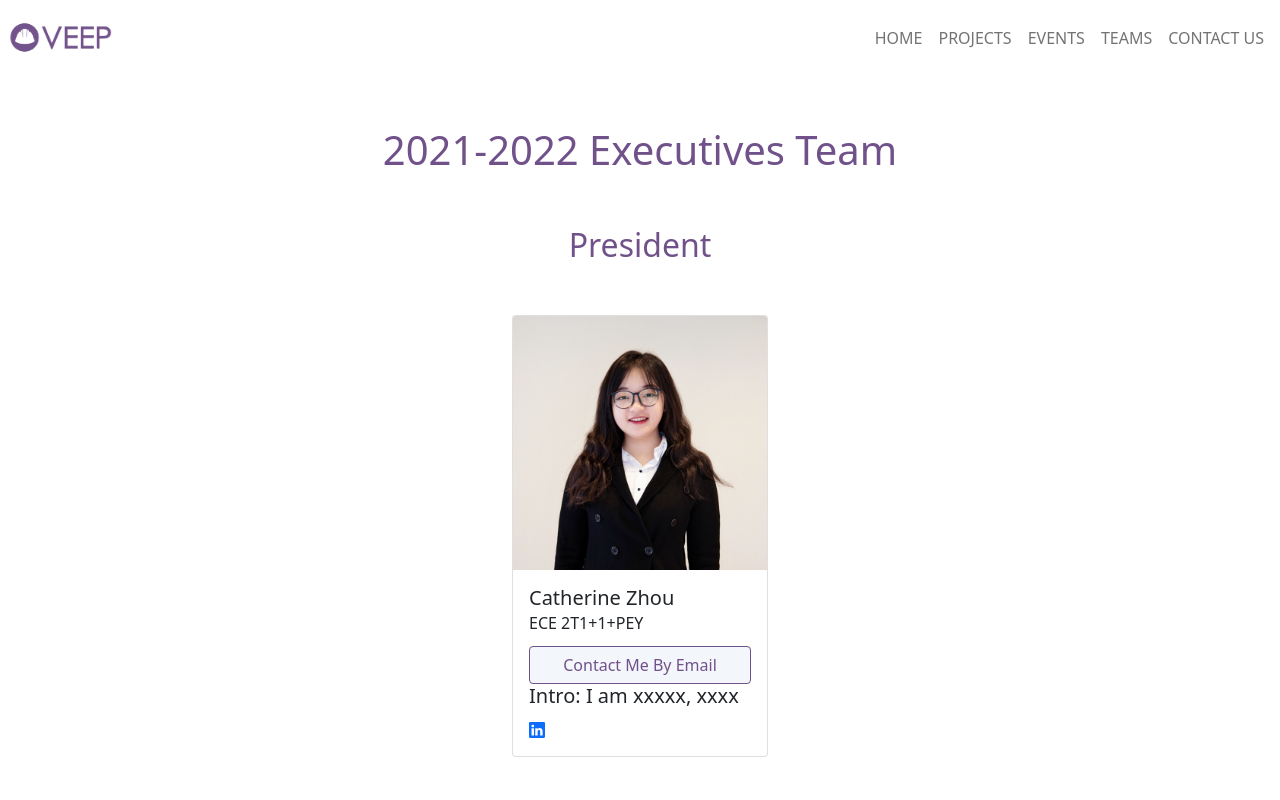
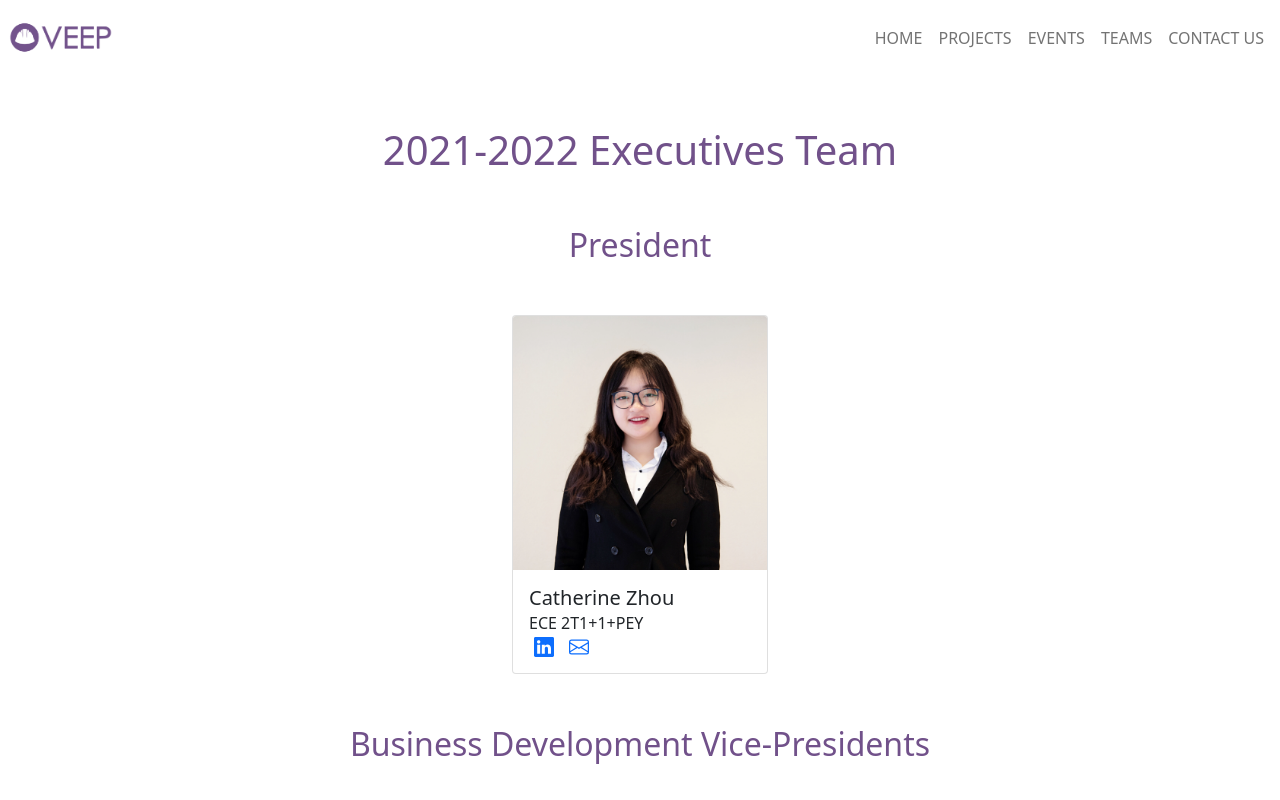
Before and after one commit to UofT-VEEP/VEEP-Website, a React (Create React App) app: page /teams in a window 1280 px wide. Shown: the top 800 px of the page. Built offline with nearby package versions, Linux system fonts and the light colour scheme.

Commit message:
fix email, linkedIn link btn with format

```diff
--- a/src/Pages/TeamPage.js
+++ b/src/Pages/TeamPage.js
@@ -1,14 +1,16 @@
+
 import React from 'react';
-import {Container, Row, Col, Card, Button} from 'react-bootstrap';
+import { Container, Row, Col, Card, Button } from 'react-bootstrap';
 
 import 'bootstrap/dist/css/bootstrap.min.css';
 import '../Styles/TeamPage.css';
+
 //import Icon from '../imgs/logos/linkedin-logo.png';
 
 class TeamPage extends React.Component {
     render() {
         //const { icon } = this.props;
-    const {president, BD, Event, Marketing, Technical} = this.props.currentTeam;
+        const { president, BD, Event, Marketing, Technical } = this.props.currentTeam;
         return (
             <div>
                 <h1 className="teamTitle">2021-2022 Executives Team</h1>
@@ -21,12 +23,22 @@ class TeamPage extends React.Component {
                                 <Card.Body>
                                     <Card.Title>{president.name}</Card.Title>
                                     <Card.Subtitle>{president.year}</Card.Subtitle>
-                            <Button href={"mailto:" + president.email}>Contact Me By Email</Button>
+                                    {/*<Button href={"mailto:" + president.email}>Contact Me By Email</Button>*/}
                                     {/*<Button href={president.linkedIn}>Contact Me By linkedIn</Button>*/}
-                            <h5>Intro: I am xxxxx, xxxx </h5>
-                            <a href={president.linkedIn} target="_blank"><svg xmlns="http://www.w3.org/2000/svg" width="16" height="16" fill="currentColor" class="bi bi-linkedin" viewBox="0 0 16 16">
-									<path d="M0 1.146C0 .513.526 0 1.175 0h13.65C15.474 0 16 .513 16 1.146v13.708c0 .633-.526 1.146-1.175 1.146H1.175C.526 16 0 15.487 0 14.854V1.146zm4.943 12.248V6.169H2.542v7.225h2.401zm-1.2-8.212c.837 0 1.358-.554 1.358-1.248-.015-.709-.52-1.248-1.342-1.248-.822 0-1.359.54-1.359 1.248 0 .694.521 1.248 1.327 1.248h.016zm4.908 8.212V9.359c0-.216.016-.432.08-.586.173-.431.568-.878 1.232-.878.869 0 1.216.662 1.216 1.634v3.865h2.401V9.25c0-2.22-1.184-3.252-2.764-3.252-1.274 0-1.845.7-2.165 1.193v.025h-.016a5.54 5.54 0 0 1 .016-.025V6.169h-2.4c.03.678 0 7.225 0 7.225h2.4z"/>
+                                    <div className='teamPage_icon'>
+
+                                        <a href={president.linkedIn} target="_blank" rel="noreferrer"><svg xmlns="http://www.w3.org/2000/svg" width="20" height="20" fill="currentColor" class="bi bi-linkedin" viewBox="0 0 16 16">
+                                            <path d="M0 1.146C0 .513.526 0 1.175 0h13.65C15.474 0 16 .513 16 1.146v13.708c0 .633-.526 1.146-1.175 1.146H1.175C.526 16 0 15.487 0 14.854V1.146zm4.943 12.248V6.169H2.542v7.225h2.401zm-1.2-8.212c.837 0 1.358-.554 1.358-1.248-.015-.709-.52-1.248-1.342-1.248-.822 0-1.359.54-1.359 1.248 0 .694.521 1.248 1.327 1.248h.016zm4.908 8.212V9.359c0-.216.016-.432.08-.586.173-.431.568-.878 1.232-.878.869 0 1.216.662 1.216 1.634v3.865h2.401V9.25c0-2.22-1.184-3.252-2.764-3.252-1.274 0-1.845.7-2.165 1.193v.025h-.016a5.54 5.54 0 0 1 .016-.025V6.169h-2.4c.03.678 0 7.225 0 7.225h2.4z" />
                                         </svg></a>
+                                    </div>
+
+                                    <div className='teamPage_icon'>
+                                        <a href={"mailto:" + president.email} target="_blank" rel="noreferrer"><svg xmlns="http://www.w3.org/2000/svg" width="20" height="20" fill="currentColor" class="bi bi-envelope" viewBox="0 0 16 16">
+                                            <path d="M0 4a2 2 0 0 1 2-2h12a2 2 0 0 1 2 2v8a2 2 0 0 1-2 2H2a2 2 0 0 1-2-2V4Zm2-1a1 1 0 0 0-1 1v.217l7 4.2 7-4.2V4a1 1 0 0 0-1-1H2Zm13 2.383-4.708 2.825L15 11.105V5.383Zm-.034 6.876-5.64-3.471L8 9.583l-1.326-.795-5.64 3.47A1 1 0 0 0 2 13h12a1 1 0 0 0 .966-.741ZM1 11.105l4.708-2.897L1 5.383v5.722Z" />
+                                        </svg></a>
+
+                                    </div>
+
                                 </Card.Body>
                             </Card>
                         </Col>
@@ -41,8 +53,8 @@ class TeamPage extends React.Component {
                                         <Card.Title>{bdvp.name}</Card.Title>
                                         <Card.Subtitle>{bdvp.year}</Card.Subtitle>
                                         <Button href={"mailto:" + bdvp.email}>Contact Me By Email</Button>
-                            <a href={president.linkedIn} target="_blank"><svg xmlns="http://www.w3.org/2000/svg" width="16" height="16" fill="currentColor" class="bi bi-linkedin" viewBox="0 0 16 16">
-									<path d="M0 1.146C0 .513.526 0 1.175 0h13.65C15.474 0 16 .513 16 1.146v13.708c0 .633-.526 1.146-1.175 1.146H1.175C.526 16 0 15.487 0 14.854V1.146zm4.943 12.248V6.169H2.542v7.225h2.401zm-1.2-8.212c.837 0 1.358-.554 1.358-1.248-.015-.709-.52-1.248-1.342-1.248-.822 0-1.359.54-1.359 1.248 0 .694.521 1.248 1.327 1.248h.016zm4.908 8.212V9.359c0-.216.016-.432.08-.586.173-.431.568-.878 1.232-.878.869 0 1.216.662 1.216 1.634v3.865h2.401V9.25c0-2.22-1.184-3.252-2.764-3.252-1.274 0-1.845.7-2.165 1.193v.025h-.016a5.54 5.54 0 0 1 .016-.025V6.169h-2.4c.03.678 0 7.225 0 7.225h2.4z"/>
+                                        <a href={president.linkedIn} target="_blank" rel="noreferrer"><svg xmlns="http://www.w3.org/2000/svg" width="16" height="16" fill="currentColor" class="bi bi-linkedin" viewBox="0 0 16 16">
+                                            <path d="M0 1.146C0 .513.526 0 1.175 0h13.65C15.474 0 16 .513 16 1.146v13.708c0 .633-.526 1.146-1.175 1.146H1.175C.526 16 0 15.487 0 14.854V1.146zm4.943 12.248V6.169H2.542v7.225h2.401zm-1.2-8.212c.837 0 1.358-.554 1.358-1.248-.015-.709-.52-1.248-1.342-1.248-.822 0-1.359.54-1.359 1.248 0 .694.521 1.248 1.327 1.248h.016zm4.908 8.212V9.359c0-.216.016-.432.08-.586.173-.431.568-.878 1.232-.878.869 0 1.216.662 1.216 1.634v3.865h2.401V9.25c0-2.22-1.184-3.252-2.764-3.252-1.274 0-1.845.7-2.165 1.193v.025h-.016a5.54 5.54 0 0 1 .016-.025V6.169h-2.4c.03.678 0 7.225 0 7.225h2.4z" />
                                         </svg></a>
                                     </Card.Body>
                                 </Card>
@@ -59,8 +71,8 @@ class TeamPage extends React.Component {
                                         <Card.Title>{eventvp.name}</Card.Title>
                                         <Card.Subtitle>{eventvp.year}</Card.Subtitle>
                                         <Button href={"mailto:" + eventvp.email}>Contact Me By Email</Button>
-                                <a href={president.linkedIn} target="_blank"><svg xmlns="http://www.w3.org/2000/svg" width="16" height="16" fill="currentColor" class="bi bi-linkedin" viewBox="0 0 16 16">
-									<path d="M0 1.146C0 .513.526 0 1.175 0h13.65C15.474 0 16 .513 16 1.146v13.708c0 .633-.526 1.146-1.175 1.146H1.175C.526 16 0 15.487 0 14.854V1.146zm4.943 12.248V6.169H2.542v7.225h2.401zm-1.2-8.212c.837 0 1.358-.554 1.358-1.248-.015-.709-.52-1.248-1.342-1.248-.822 0-1.359.54-1.359 1.248 0 .694.521 1.248 1.327 1.248h.016zm4.908 8.212V9.359c0-.216.016-.432.08-.586.173-.431.568-.878 1.232-.878.869 0 1.216.662 1.216 1.634v3.865h2.401V9.25c0-2.22-1.184-3.252-2.764-3.252-1.274 0-1.845.7-2.165 1.193v.025h-.016a5.54 5.54 0 0 1 .016-.025V6.169h-2.4c.03.678 0 7.225 0 7.225h2.4z"/>
+                                        <a href={president.linkedIn} target="_blank" rel="noreferrer"><svg xmlns="http://www.w3.org/2000/svg" width="16" height="16" fill="currentColor" class="bi bi-linkedin" viewBox="0 0 16 16">
+                                            <path d="M0 1.146C0 .513.526 0 1.175 0h13.65C15.474 0 16 .513 16 1.146v13.708c0 .633-.526 1.146-1.175 1.146H1.175C.526 16 0 15.487 0 14.854V1.146zm4.943 12.248V6.169H2.542v7.225h2.401zm-1.2-8.212c.837 0 1.358-.554 1.358-1.248-.015-.709-.52-1.248-1.342-1.248-.822 0-1.359.54-1.359 1.248 0 .694.521 1.248 1.327 1.248h.016zm4.908 8.212V9.359c0-.216.016-.432.08-.586.173-.431.568-.878 1.232-.878.869 0 1.216.662 1.216 1.634v3.865h2.401V9.25c0-2.22-1.184-3.252-2.764-3.252-1.274 0-1.845.7-2.165 1.193v.025h-.016a5.54 5.54 0 0 1 .016-.025V6.169h-2.4c.03.678 0 7.225 0 7.225h2.4z" />
                                         </svg></a>
                                     </Card.Body>
                                 </Card>
@@ -77,8 +89,8 @@ class TeamPage extends React.Component {
                                         <Card.Title>{marketvp.name}</Card.Title>
                                         <Card.Subtitle>{marketvp.year}</Card.Subtitle>
                                         <Button href={"mailto:" + marketvp.email}>Contact Me By Email</Button>
-                                <a href={president.linkedIn} target="_blank"><svg xmlns="http://www.w3.org/2000/svg" width="16" height="16" fill="currentColor" class="bi bi-linkedin" viewBox="0 0 16 16">
-									<path d="M0 1.146C0 .513.526 0 1.175 0h13.65C15.474 0 16 .513 16 1.146v13.708c0 .633-.526 1.146-1.175 1.146H1.175C.526 16 0 15.487 0 14.854V1.146zm4.943 12.248V6.169H2.542v7.225h2.401zm-1.2-8.212c.837 0 1.358-.554 1.358-1.248-.015-.709-.52-1.248-1.342-1.248-.822 0-1.359.54-1.359 1.248 0 .694.521 1.248 1.327 1.248h.016zm4.908 8.212V9.359c0-.216.016-.432.08-.586.173-.431.568-.878 1.232-.878.869 0 1.216.662 1.216 1.634v3.865h2.401V9.25c0-2.22-1.184-3.252-2.764-3.252-1.274 0-1.845.7-2.165 1.193v.025h-.016a5.54 5.54 0 0 1 .016-.025V6.169h-2.4c.03.678 0 7.225 0 7.225h2.4z"/>
+                                        <a href={president.linkedIn} target="_blank" rel="noreferrer"><svg xmlns="http://www.w3.org/2000/svg" width="16" height="16" fill="currentColor" class="bi bi-linkedin" viewBox="0 0 16 16">
+                                            <path d="M0 1.146C0 .513.526 0 1.175 0h13.65C15.474 0 16 .513 16 1.146v13.708c0 .633-.526 1.146-1.175 1.146H1.175C.526 16 0 15.487 0 14.854V1.146zm4.943 12.248V6.169H2.542v7.225h2.401zm-1.2-8.212c.837 0 1.358-.554 1.358-1.248-.015-.709-.52-1.248-1.342-1.248-.822 0-1.359.54-1.359 1.248 0 .694.521 1.248 1.327 1.248h.016zm4.908 8.212V9.359c0-.216.016-.432.08-.586.173-.431.568-.878 1.232-.878.869 0 1.216.662 1.216 1.634v3.865h2.401V9.25c0-2.22-1.184-3.252-2.764-3.252-1.274 0-1.845.7-2.165 1.193v.025h-.016a5.54 5.54 0 0 1 .016-.025V6.169h-2.4c.03.678 0 7.225 0 7.225h2.4z" />
                                         </svg></a>
                                     </Card.Body>
                                 </Card>
@@ -95,8 +107,8 @@ class TeamPage extends React.Component {
                                         <Card.Title>{techMan.name}</Card.Title>
                                         <Card.Subtitle>{techMan.year}</Card.Subtitle>
                                         <Button href={"mailto:" + techMan.email}>Contact Me By Email</Button>
-                                <a href={president.linkedIn} target="_blank"><svg xmlns="http://www.w3.org/2000/svg" width="16" height="16" fill="currentColor" class="bi bi-linkedin" viewBox="0 0 16 16">
-									<path d="M0 1.146C0 .513.526 0 1.175 0h13.65C15.474 0 16 .513 16 1.146v13.708c0 .633-.526 1.146-1.175 1.146H1.175C.526 16 0 15.487 0 14.854V1.146zm4.943 12.248V6.169H2.542v7.225h2.401zm-1.2-8.212c.837 0 1.358-.554 1.358-1.248-.015-.709-.52-1.248-1.342-1.248-.822 0-1.359.54-1.359 1.248 0 .694.521 1.248 1.327 1.248h.016zm4.908 8.212V9.359c0-.216.016-.432.08-.586.173-.431.568-.878 1.232-.878.869 0 1.216.662 1.216 1.634v3.865h2.401V9.25c0-2.22-1.184-3.252-2.764-3.252-1.274 0-1.845.7-2.165 1.193v.025h-.016a5.54 5.54 0 0 1 .016-.025V6.169h-2.4c.03.678 0 7.225 0 7.225h2.4z"/>
+                                        <a href={president.linkedIn} target="_blank" rel="noreferrer"><svg xmlns="http://www.w3.org/2000/svg" width="16" height="16" fill="currentColor" class="bi bi-linkedin" viewBox="0 0 16 16">
+                                            <path d="M0 1.146C0 .513.526 0 1.175 0h13.65C15.474 0 16 .513 16 1.146v13.708c0 .633-.526 1.146-1.175 1.146H1.175C.526 16 0 15.487 0 14.854V1.146zm4.943 12.248V6.169H2.542v7.225h2.401zm-1.2-8.212c.837 0 1.358-.554 1.358-1.248-.015-.709-.52-1.248-1.342-1.248-.822 0-1.359.54-1.359 1.248 0 .694.521 1.248 1.327 1.248h.016zm4.908 8.212V9.359c0-.216.016-.432.08-.586.173-.431.568-.878 1.232-.878.869 0 1.216.662 1.216 1.634v3.865h2.401V9.25c0-2.22-1.184-3.252-2.764-3.252-1.274 0-1.845.7-2.165 1.193v.025h-.016a5.54 5.54 0 0 1 .016-.025V6.169h-2.4c.03.678 0 7.225 0 7.225h2.4z" />
                                         </svg></a>                            </Card.Body>
                                 </Card>
                             </Col>
--- a/src/Styles/TeamPage.css
+++ b/src/Styles/TeamPage.css
@@ -22,3 +22,9 @@
     border-color: #71518A;
     margin-top: 1vw;
 }
+
+.teamPage_icon{
+    display:inline;
+    margin-left: 5px;
+    margin-right: 10px;
+}
```
Lines whose indentation alone changed are shown as unchanged.
